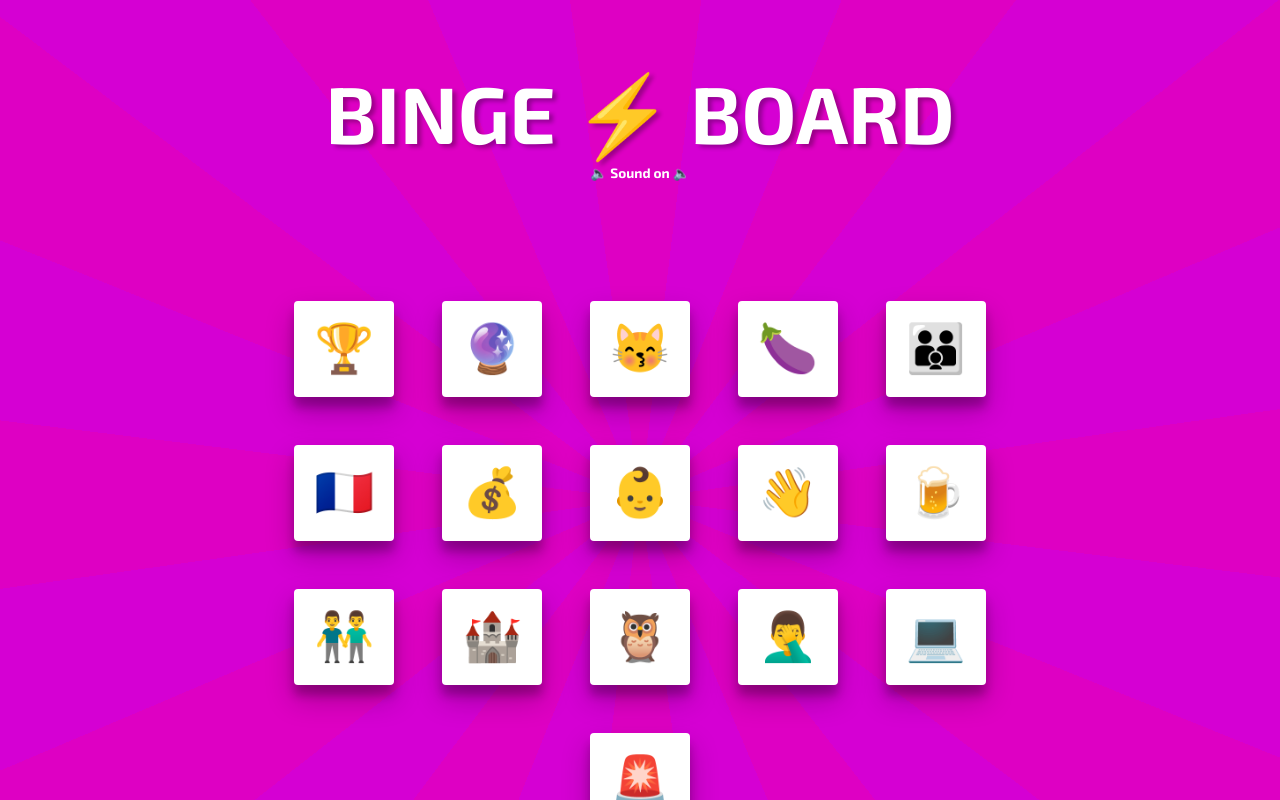
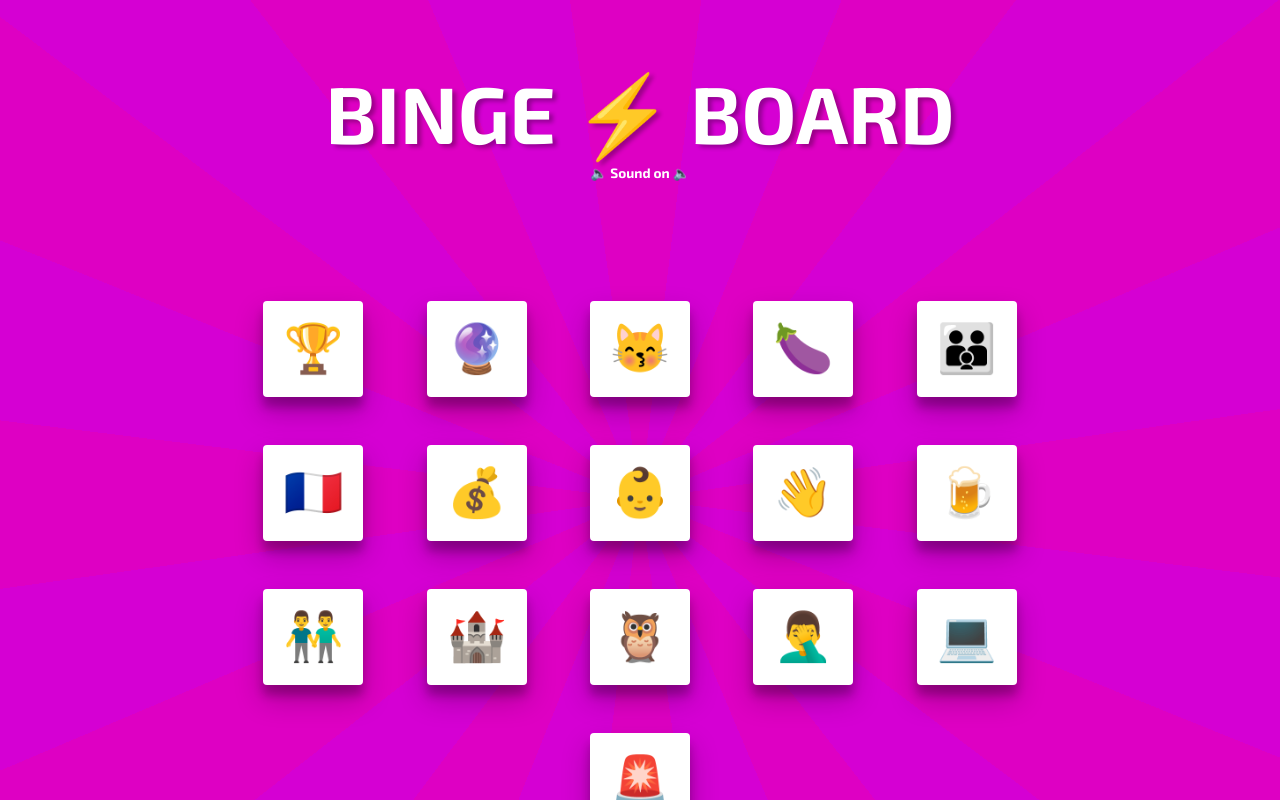
Before and after one commit to mattjared/binge-board, a React (Create React App) app: page / in a window 1280 px wide. Shown: the top 800 px of the page. Built offline with nearby package versions, Linux system fonts and the light colour scheme.

Commit message:
[got] adding last touch

```diff
--- a/src/App.js
+++ b/src/App.js
@@ -3,7 +3,8 @@ import potter from './potter.js';
 import got from './got.js';
 import Button from './Button';
 import ReactGA from 'react-ga';
-import CSSTransition from 'react-transition-group/Transition';
+import { CSSTransition, TransitionGroup } from 'react-transition-group';
+
 
 ReactGA.initialize('UA-127457647-1');
 ReactGA.pageview('/homepage');
@@ -37,27 +38,24 @@ class App extends Component {
       <div className="App">
         <h2 onClick={this.changeBoard}>BINGE <span role="img" aria-label="Lightning Bolt">{emoji}</span>️ BOARD</h2>
         <p><span role="img" aria-label="Speaker">🔈</span> Sound on <span role="img" aria-label="Speaker">🔈</span></p>
-        <div className="App-wrapper">
-          <CSSTransition
-            timeout={3000}
-            classNames="card"
-            unmountOnExit
-            in={this.state.boardType}
-          >
-          <div>
-            {data.map((d, i) => {
-              return (
+        <TransitionGroup className="App-wrapper">
+          {data.map((d, i) => {
+            return (
+              <CSSTransition
+                timeout={300}
+                classNames="btn"
+                unmountOnExit
+                key={d.name+i}
+              >
                 <Button
                   onButtonClick={this.playAudio}
                   name={d.name}
                   audio={d.audio}
                   key={d.name+i}
                 />
-              )
-            })}
-            </div>
-          </CSSTransition>
-        </div>
+              </CSSTransition>
+          )})}
+        </TransitionGroup>
         <div className="App-footer">
           <p>Source: The Ringer's <a href="https://www.theringer.com/binge-mode" target="blank">Binge Mode</a> podcast. Copyright &copy; { year }. Enjoy using the Binge Board? <a href="https://buymeacoff.ee/mattjared" target="_blank" rel="noopener noreferrer">Buy me a coffee!</a></p>
         </div>
--- a/src/Button.js
+++ b/src/Button.js
@@ -16,7 +16,7 @@ class Button extends Component {
   }
   render() {
     return(
-      <button className="button" onClick={this.playAudio}>{this.props.name}</button>
+      <button className="btn" onClick={this.playAudio}>{this.props.name}</button>
     )
   }
 }
--- a/src/got.js
+++ b/src/got.js
@@ -2,9 +2,33 @@ import _ from 'underscore';
 
 const got = [
   {
-    "name": "🙇 ",
+    "name": "🙇",
     "audio": './sounds/deepcanon.mp3',
-  }
+  },
+  {
+    "name": "🙇",
+    "audio": './sounds/deepcanon.mp3',
+  },
+  {
+    "name": "🙇",
+    "audio": './sounds/deepcanon.mp3',
+  },
+  {
+    "name": "🙇",
+    "audio": './sounds/deepcanon.mp3',
+  },
+  {
+    "name": "🙇",
+    "audio": './sounds/deepcanon.mp3',
+  },
+  {
+    "name": "🙇",
+    "audio": './sounds/deepcanon.mp3',
+  },
+  {
+    "name": "🙇",
+    "audio": './sounds/deepcanon.mp3',
+  },
 ]
 
 export default _.shuffle(got);
--- a/src/index.scss
+++ b/src/index.scss
@@ -94,7 +94,7 @@ body {
     padding: 1rem;
   }
 }
-.button {
+.btn {
   background-color: white;
   border-radius: .25rem;
   border: none;
@@ -119,6 +119,34 @@ body {
     padding: 1.25rem;
     width: auto;
   }
+  &-enter {
+    opacity: 0.01;
+    background-color: white;
+    transform: scale(1) translateY(5%);
+  }
+  &-enter-active {
+    opacity: 1;
+    transform: scale(1.2) translateY(0%);
+    transition: all 300ms ease-out;
+    margin-right: 0rem;
+  }
+  &-exit {
+    opacity: 1;
+    transform: scale(1.2) translateY(0%);
+    margin-right: 0rem;
+  }
+  &-exit-active {
+    opacity: 0.01;
+    transform: scale(1) translateY(5%);
+    transition: all 300ms ease-out;
+    background-color: white;
+    margin-right: 0;
+  }
+}
+@for $i from 1 through 30 {
+  .btn:nth-child(#{$i}n) {
+    transition-delay: #{$i * 0.05}s;
+  }
 }
 .App-footer {
   padding-top: 4rem;
@@ -136,26 +164,3 @@ body {
     }
   }
 }
-
-.card-enter {
-  opacity: 0.01;
-  background-color: white;
-  transform: scale(0.9) translateY(50%);
-}
-.card-enter-active {
-  opacity: 1;
-  background-color: orange;
-  transform: scale(1) translateY(0%);
-  transition: all 3000ms ease-out;
-}
-.card-exit {
-  opacity: 1;
-  background-color: orange;
-  transform: scale(1) translateY(0%);
-}
-.card-exit-active {
-  opacity: 0.01;
-  transform: scale(0.9) translateY(50%);
-  transition: all 3000ms ease-out;
-  background-color: white;
-}
```
